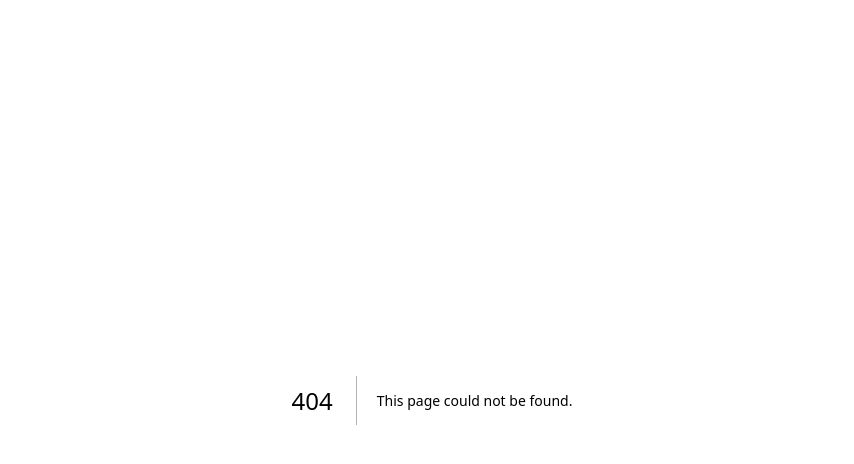
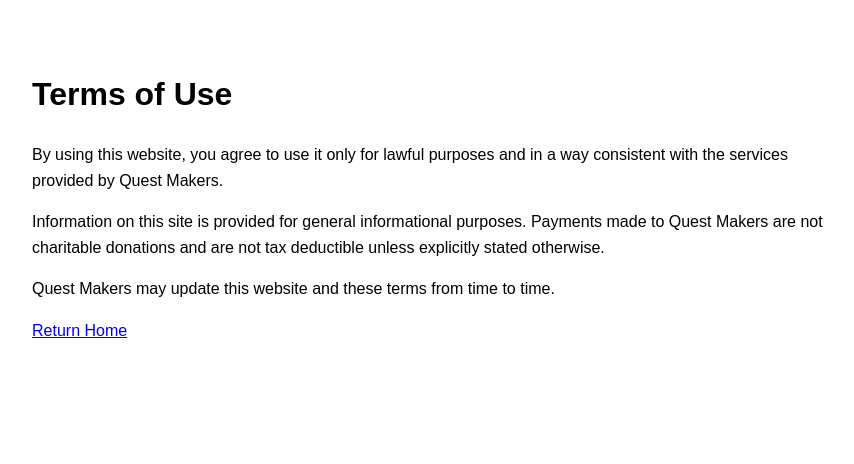
Before and after one commit to jkmoss2/Questmakers-site, a Next.js app: page /terms in a window 1280 px wide. Before the commit this address had no page. Shown: the top 464 px of the page, without its empty margins (208-1062 px from the left). Built offline with nearby package versions, Linux system fonts and the light colour scheme.

Commit message:
Create terms.js

```diff
--- /dev/null
+++ b/pages/terms.js
@@ -0,0 +1,23 @@
+export default function Terms() {
+  return (
+    <main style={{ fontFamily: 'Arial', padding: '40px', maxWidth: '800px', margin: 'auto', lineHeight: '1.6' }}>
+      <h1>Terms of Use</h1>
+
+      <p>
+        By using this website, you agree to use it only for lawful purposes and in a way consistent with the services provided by Quest Makers.
+      </p>
+
+      <p>
+        Information on this site is provided for general informational purposes. Payments made to Quest Makers are not charitable donations and are not tax deductible unless explicitly stated otherwise.
+      </p>
+
+      <p>
+        Quest Makers may update this website and these terms from time to time.
+      </p>
+
+      <p>
+        <a href="/">Return Home</a>
+      </p>
+    </main>
+  );
+}
```
